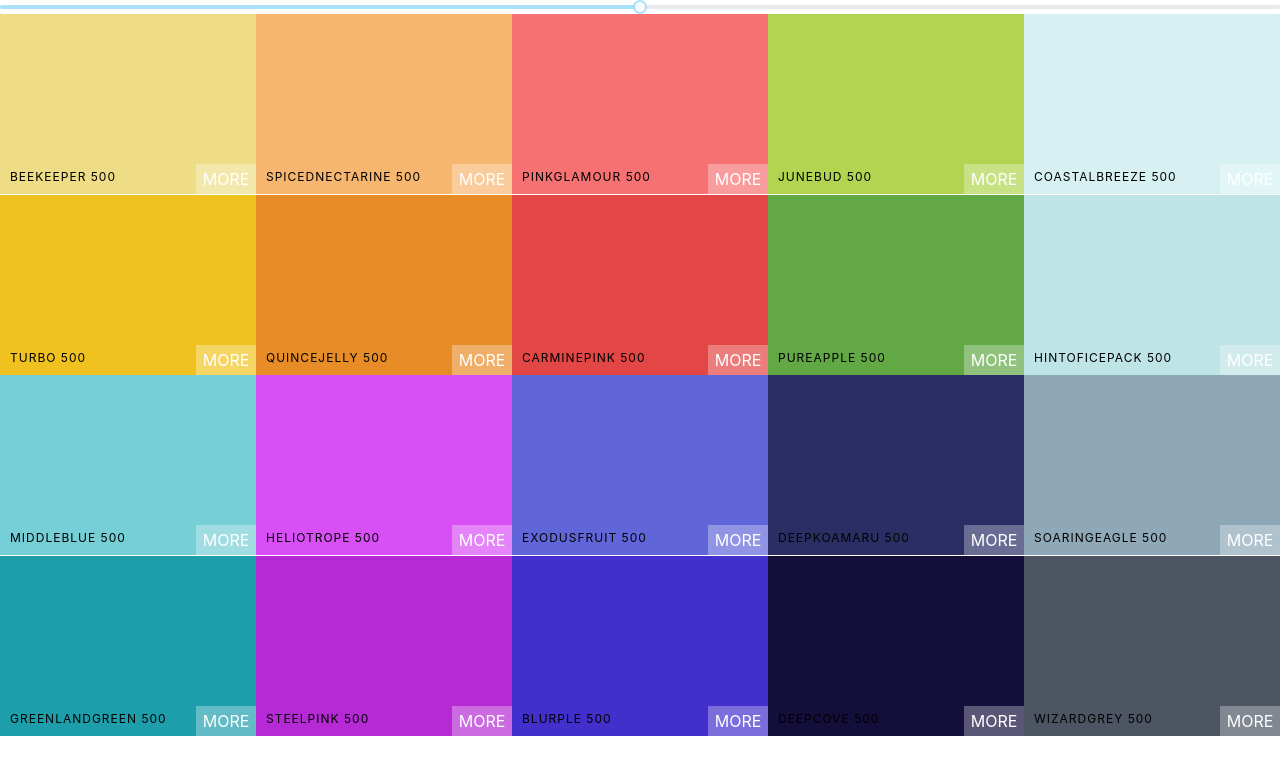
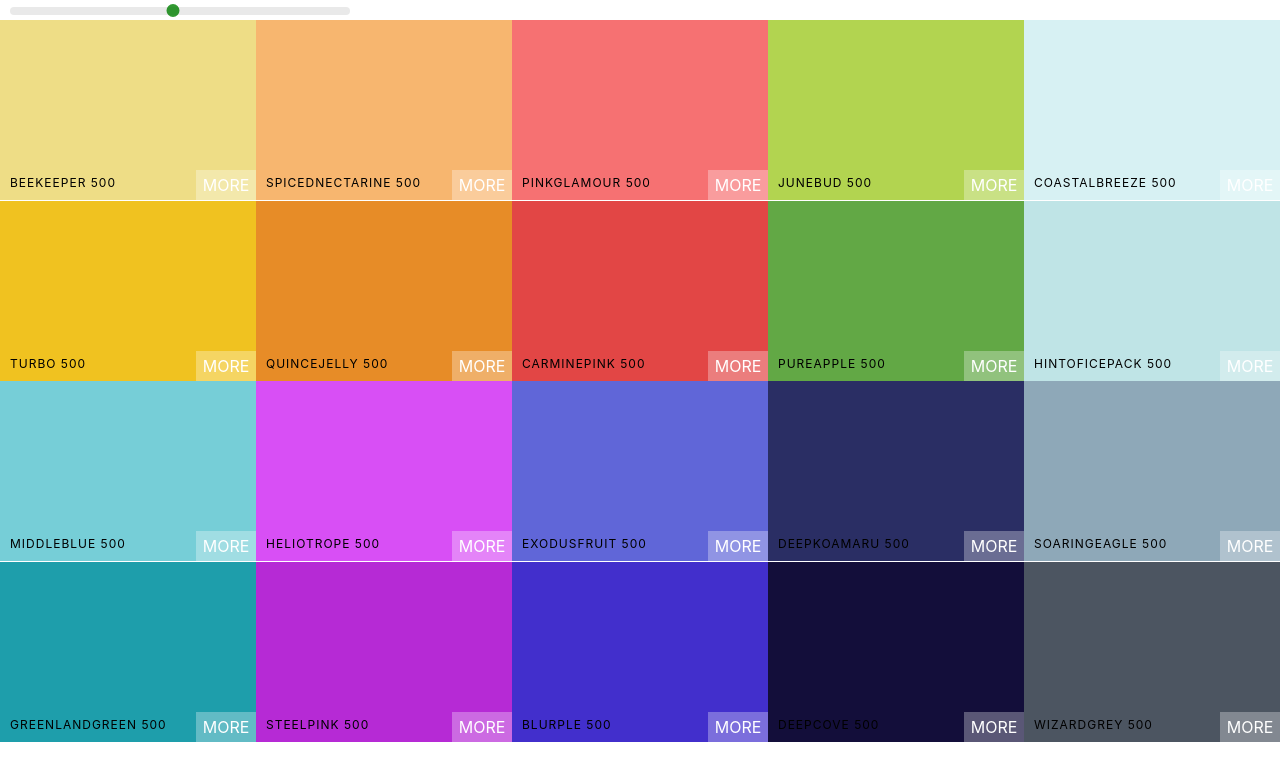
Before and after one commit to ianbuchanan42/colors-app, a React (Create React App) app: page / in a window 1280 px wide. Shown: the top 780 px of the page. Built offline with nearby package versions, Linux system fonts and the light colour scheme.

Commit message:
add styles to slider

```diff
--- a/src/Palette.css
+++ b/src/Palette.css
@@ -5,3 +5,31 @@
 .Palette-colors {
   height: 90%;
 }
+
+.slider {
+  width: 340px;
+  margin: 0 10px;
+  display: inline-block;
+}
+
+.rc-slider-track {
+  background-color: transparent;
+}
+
+.rc-slider-handle,
+.rc-slider-handle:active,
+.rc-slider-handle:hover,
+.rc-slider-handle:focus {
+  background-color: green;
+  outline: none;
+  border: 2px solid green;
+  box-shadow: none;
+  width: 13px;
+  height: 13px;
+  margin-left: -7px;
+  margin-top: -3px;
+}
+
+.rc-slider-rail {
+  height: 8px;
+}
--- a/src/Palette.js
+++ b/src/Palette.js
@@ -1,8 +1,8 @@
 import React, { Component } from 'react';
 import ColorBox from './ColorBox';
+import 'rc-slider/assets/index.css';
 import './Palette.css';
 import Slider from 'rc-slider';
-import 'rc-slider/assets/index.css';
 
 export default class Palette extends Component {
   constructor(props) {
@@ -22,6 +22,7 @@
     });
     return (
       <div className='Palette'>
+        <div className='slider'>
           <Slider
             defaultValue={level}
             min={100}
@@ -29,6 +30,7 @@
             onChange={this.changeLevel}
             step={100}
           />
+        </div>
         {/* nav */}
         <div className='Palette-colors'>{colorBoxes}</div>
         {/* footer */}
```
Lines whose indentation alone changed are shown as unchanged.
